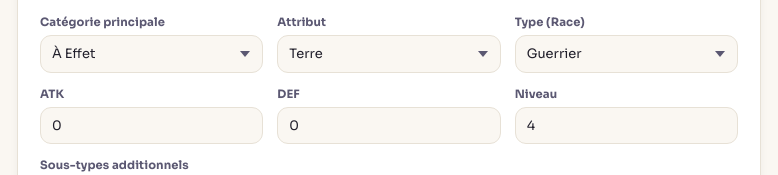
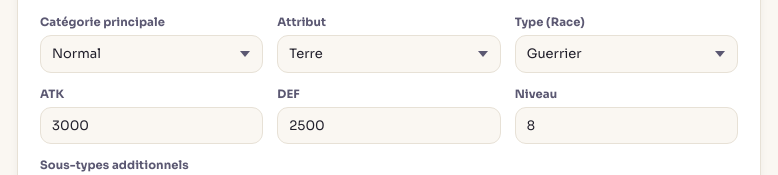
Before and after one commit to kevinraphael95/scriptgeneratoredopro, a plain HTML site: page index.html in a window 1280 px wide. Shown: the part 621-796 px from the top of the page, 9-787 px from the left. Drawn offline with Linux system fonts and the light colour scheme.

Commit message:
Update index.html

```diff
--- a/index.html
+++ b/index.html
@@ -114,8 +114,8 @@
                 <div class="field">
                   <label>Catégorie principale</label>
                   <select id="m-main" onchange="render()">
-                    <option value="NORMAL">Normal</option>
-                    <option value="EFFECT" selected>À Effet</option>
+                    <option value="NORMAL" selected>Normal</option>
+                    <option value="EFFECT">À Effet</option>
                     <option value="RITUAL">Rituel</option>
                     <option value="FUSION">Fusion</option>
                     <option value="SYNCHRO">Synchro</option>
@@ -125,9 +125,9 @@
                 </div>
                 <div class="field"><label>Attribut</label><select id="m-attribute" onchange="render()"></select></div>
                 <div class="field"><label>Type (Race)</label><select id="m-race" onchange="render()"></select></div>
-                <div class="field"><label>ATK</label><input type="number" id="m-atk" value="0" oninput="render()"></div>
-                <div class="field" id="m-def-field"><label>DEF</label><input type="number" id="m-def" value="0" oninput="render()"></div>
-                <div class="field" id="m-level-field"><label>Niveau</label><input type="number" id="m-level" value="4" min="1" max="12" oninput="render()"></div>
+                <div class="field"><label>ATK</label><input type="number" id="m-atk" value="3000" oninput="render()"></div>
+                <div class="field" id="m-def-field"><label>DEF</label><input type="number" id="m-def" value="2500" oninput="render()"></div>
+                <div class="field" id="m-level-field"><label>Niveau</label><input type="number" id="m-level" value="8" min="1" max="12" oninput="render()"></div>
                 <div class="field" id="m-rank-field" style="display:none"><label>Rang</label><input type="number" id="m-rank" value="4" min="1" max="13" oninput="render()"></div>
                 <div class="field" id="m-link-field" style="display:none"><label>Cote de Lien</label><input type="number" id="m-linkrating" value="2" min="1" max="6" oninput="render()"></div>
                 <div class="field" id="m-scale-field" style="display:none"><label>Échelle Pendule</label><input type="number" id="m-scale" value="1" min="0" max="13" oninput="render()"></div>
```
